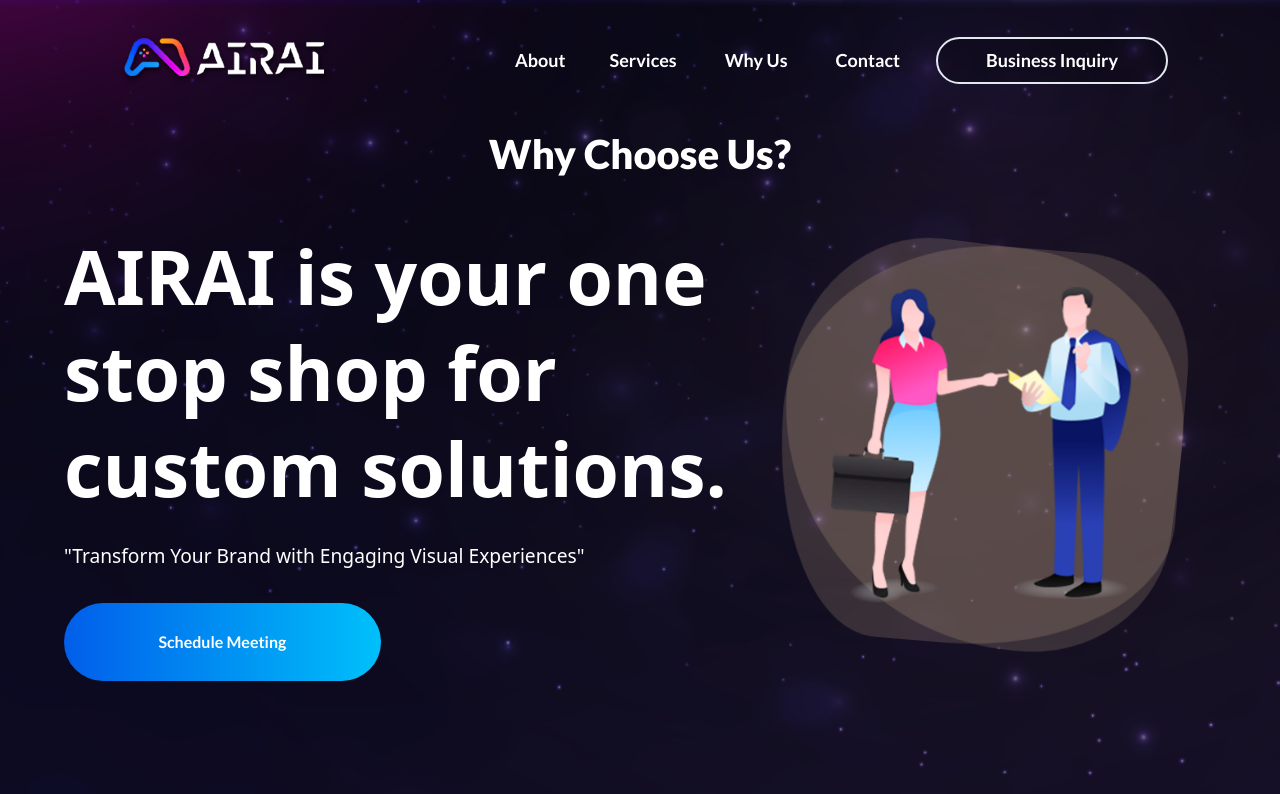
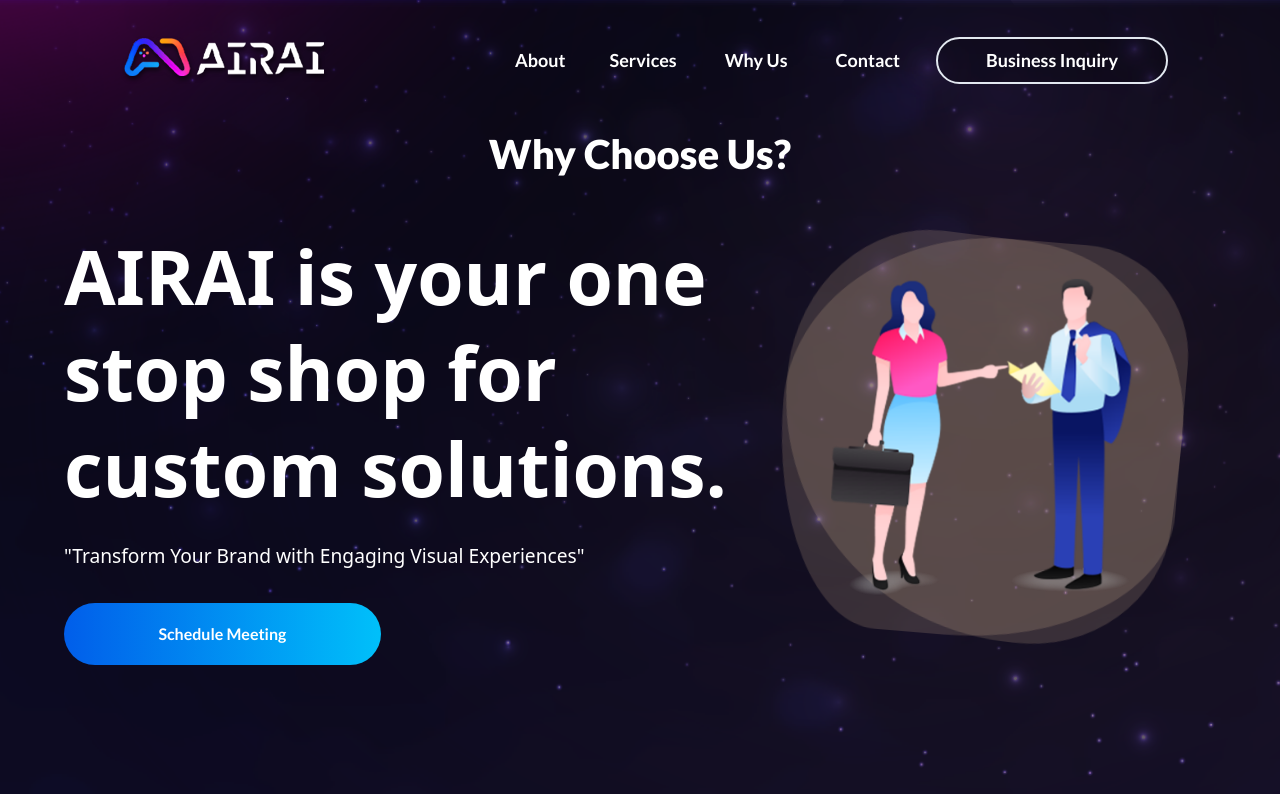
Before and after one commit to Nishu2201/airaiweb, a React (Create React App) app in the folder airaiweb/: page /whyus in a window 1280 px wide. Shown: the top 794 px of the page. Built offline with nearby package versions, Linux system fonts and the light colour scheme.

Commit message:
why button changes

```diff
--- a/airaiweb/src/Components/Why Us/WhySec1/Why1.jsx
+++ b/airaiweb/src/Components/Why Us/WhySec1/Why1.jsx
@@ -18,7 +18,7 @@
           {/* <button className='mt-12 rounded-full bg-gradient-to-r from-sky-800 to-sky-400 py-3'>
             <p className='text-white font-medium text-lg px-10'>Schedule Meeting</p>
           </button> */}
-          <button className='home-button rounded-full bg-gradient-to-r from-[#015eea] to-[#00c0fa] py-3 sm:py-3 px-9 sm:px-14 mt-2 text-white text-lg font-bold '>
+          <button className='home-button rounded-full bg-gradient-to-r from-[#015eea] to-[#00c0fa] py-2 sm:py-3 px-9 sm:px-14 mt-2 text-white text-lg font-bold '>
             <p className='text-white text-[16px] font-lato font-bold  '>
               Schedule Meeting
               </p>
--- a/airaiweb/src/Components/Why Us/WhySec1/Why12.jsx
+++ b/airaiweb/src/Components/Why Us/WhySec1/Why12.jsx
@@ -17,7 +17,7 @@
           {/* <button className='why-btn bg-gradient-to-r from-sky-800 to-sky-400 rounded-full w-84'>
             <p>Schedule Meeting</p>
           </button> */}
-          <button className='why-button text-center rounded-full bg-gradient-to-r from-[#015eea] to-[#00c0fa] py-3 sm:py-3 px-9 sm:px-14 mt-2 text-white text-lg font-bold '>
+          <button className='why-button text-center rounded-full bg-gradient-to-r from-[#015eea] to-[#00c0fa] py-2 sm:py-1 px-9 sm:px-14 mt-2 text-white text-lg font-bold '>
             <p className='text-white text-[16px] font-lato font-bold  text-center'>
               Schedule Meeting
               </p>
```
